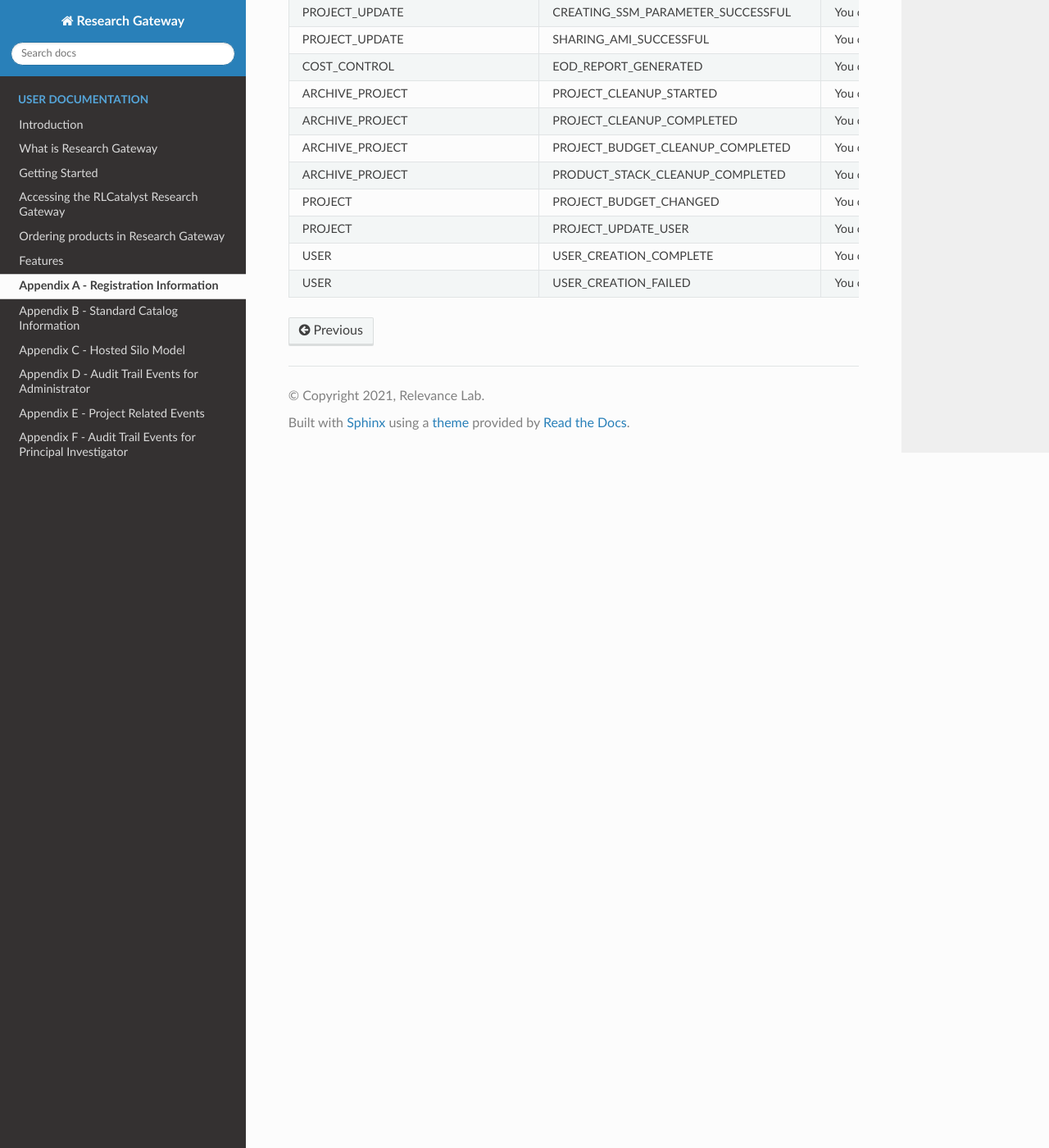
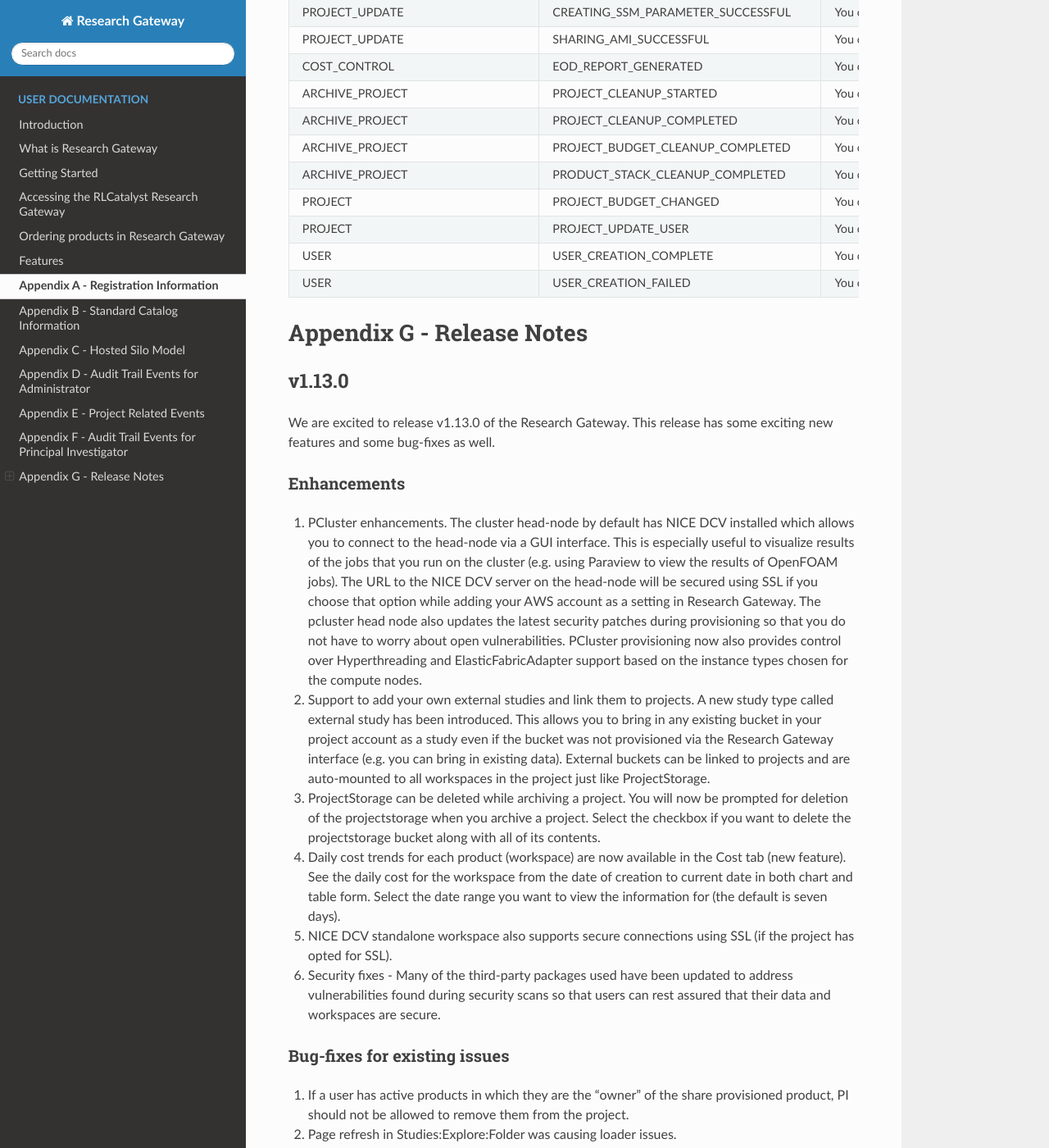
Before and after one commit to RLOpenCatalyst/rg-doc, a Sphinx documentation site: the page built from source/Appendices.rst, in a window 1280 px wide and 1400 px high, scrolled down 21569 px. Shown: the whole window at 82% size. Built offline with Sphinx 7.4.7 and the Read the Docs theme 2.0.0, drawn with Linux system fonts in a browser that asks for light colours; some of the changed text lies outside the part shown.

Commit message:
Added release notes for v1.13.0

```diff
--- a/source/Appendices.rst
+++ b/source/Appendices.rst
@@ -57,3 +57,42 @@ Appendix F - Audit Trail Events for Principal Investigator
    :file: AppendixF.csv
    :widths: 20, 20, 20
    :header-rows: 2
+
+Appendix G - Release Notes
+==========================
+
+v1.13.0
+^^^^^^^
+We are excited to release v1.13.0 of the Research Gateway. This release has some exciting new features and some bug-fixes as well.
+
+Enhancements
+------------
+
+1. PCluster enhancements. The cluster head-node by default has NICE DCV installed which allows you to connect to the head-node via  a GUI interface. This is especially useful to visualize results of the jobs that you run on the cluster (e.g. using Paraview to view the results of OpenFOAM jobs). The URL to the NICE DCV server on the head-node will be secured using SSL if you choose that option while adding your AWS account as a setting in Research Gateway. The pcluster head node also updates the latest security patches during provisioning so that you do not have to worry about open vulnerabilities. PCluster provisioning now also provides control over Hyperthreading and ElasticFabricAdapter support based on the instance types chosen for the compute nodes.
+
+2. Support to add your own external studies and link them to projects. A new study type called external study has been introduced. This allows you to bring in any existing bucket in your project account as a study even if the bucket was not provisioned via the Research Gateway interface (e.g. you can bring in existing data). External buckets can be linked to projects and are auto-mounted to all workspaces in the project just like ProjectStorage.
+
+3. ProjectStorage can be deleted while archiving a project. You will now be prompted for deletion of the projectstorage when you archive a project. Select the checkbox if you want to delete the projectstorage bucket along with all of its contents.
+
+4. Daily cost trends for each product (workspace) are now available in the Cost tab (new feature). See the daily cost for the workspace from the date of creation to current date in both chart and table form. Select the date range you want to view the information for (the default is seven days).
+
+5. NICE DCV standalone workspace also supports secure connections using SSL (if the project has opted for SSL).
+
+6. Security fixes - Many of the third-party packages used have been updated to address vulnerabilities found during security scans so that users can rest assured that their data and workspaces are secure.
+
+Bug-fixes for existing issues
+-----------------------------
+1. If a user has active products in which they are the "owner" of the share provisioned product, PI should not be allowed to remove them from the project.
+2. Page refresh in Studies:Explore:Folder was causing loader issues.
+3. Connect URL button showing for stopped workspaces of type NICE DCV
+4. Change Icon for FSx product
+5. Subnet ID mismatch when multiple subnets are required in the CFT input
+6. In Users Screen: Download CSV format action is not working
+7. Studies : Public Study : Explore : Folder: Page Refresh is showing Create new button
+8. Studies Page : explore action : Folder : showing no data available : once click on refresh action which is available in the UI it will show content
+9. For workspaces that connect to DCV, the button should read "Remote Desktop" rather than "Connect DCV"
+10. PI Login : Archive project : Delete project storage S3 bucket
+11. Subnet ID mismatch when multiple subnets are required in the CFT input
+12. UI changes required in Public studies.
+13. s3 : explore: upload: create an audit trail event for failure.
+14. PCluster:Latest AMI causing stack to fail if there is a fileSystemId as input parameter when scheduler is aws batch, need to fix
--- a/source/nextflow.rst
+++ b/source/nextflow.rst
@@ -25,7 +25,7 @@ Parameters
    * - InputDataLocation
      - An S3 bucket which holds input data for the Nextflow pipeline. The bucket name must respect the S3 bucket naming conventions (can contain lowercase letters, numbers, periods and hyphens).
    * - InputDataPattern
-     - The pattern to match samples to be processed as inputs to the pipeline. Eg: data/ggal/*_{1,2}.fq. It can also point to a csv or tsv file that contains details of the files to be processed.
+     - The pattern to match samples to be processed as inputs to the pipeline. Eg: data/ggal/\*_{1,2}.fq. It can also point to a csv or tsv file that contains details of the files to be processed.
    * - OutputDataLocation
      - The full path on the local disk where outputs of the pipeline should be stored. The default path above will enable you to view the outputs via the browser. The path should be accessible to the user ec2-user. Alternately, provide an S3 bucket for storing analysis results. The bucket name must respect the S3 bucket naming conventions (can contain lowercase letters, numbers, periods and hyphens).
    * - Head Node Configuration
@@ -79,7 +79,7 @@ Steps to launch
 
 	* InputDataPattern
 		a.	This is a plain edit field.
-		b.  The pattern to match samples to be processed as inputs to the pipeline (Eg: /data/ggal/*_{1,2}.fq). It can also point to a csv or tsv file that contains details of the files to be processed.
+		b.  The pattern to match samples to be processed as inputs to the pipeline (Eg: /data/ggal/\*_{1,2}.fq). It can also point to a csv or tsv file that contains details of the files to be processed.
 
 	* OutputDataLocation
 		a.  Defaultly you can see the output path in the field.
```
